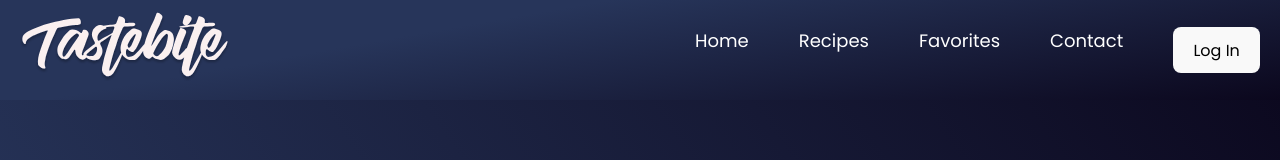
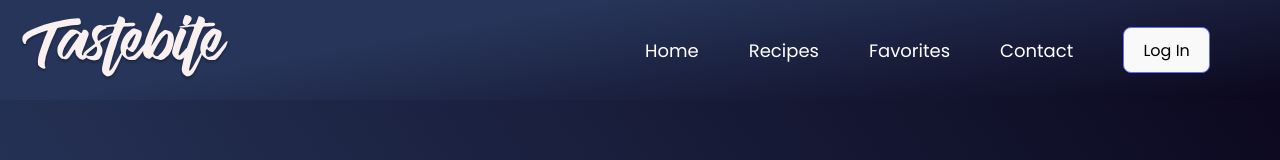
Before and after one commit to michelledcruz/Recipe-Website, a React (Vite) app: page / in a window 1280 px wide. Shown: the top 160 px of the page. Built offline with nearby package versions, Linux system fonts and the light colour scheme; no server answers.

Commit message:
added auth0 logout and user profile

```diff
--- a/src/Components/Header.css
+++ b/src/Components/Header.css
@@ -3,8 +3,11 @@
   flex-direction: row;
   gap: 50px;
   list-style-type: none;
+  align-items: center;
 }
-
+button {
+  border: 1px solid #646cff !important;
+}
 .navbar ul li a {
   color: #ffffff;
   font-size: 18px;
--- a/src/Components/Header.jsx
+++ b/src/Components/Header.jsx
@@ -4,7 +4,7 @@ import { Link } from "react-router-dom"; // Import Link from react-router-dom
 import { useAuth0 } from "@auth0/auth0-react";
 
 const Header = () => {
-  const { loginWithRedirect } = useAuth0();
+  const { loginWithRedirect, isAuthenticated, logout, user } = useAuth0();
 
   return (
     <header>
@@ -26,7 +26,28 @@ const Header = () => {
             <Link to="#contact">Contact</Link>
           </li>
           <li>
-            <button onClick={() => loginWithRedirect()}>Log In</button>
+            {isAuthenticated ? (
+              <>
+                <button
+                  onClick={() =>
+                    logout({
+                      logoutParams: { returnTo: window.location.origin },
+                    })
+                  }
+                >
+                  Log Out
+                </button>
+              </>
+            ) : (
+              <button onClick={() => loginWithRedirect()}>Log In</button>
+            )}
+          </li>
+          <li>
+            {isAuthenticated && (
+              <>
+                <p>Welcome {user.name}</p>
+              </>
+            )}
           </li>
         </ul>
       </nav>
```
